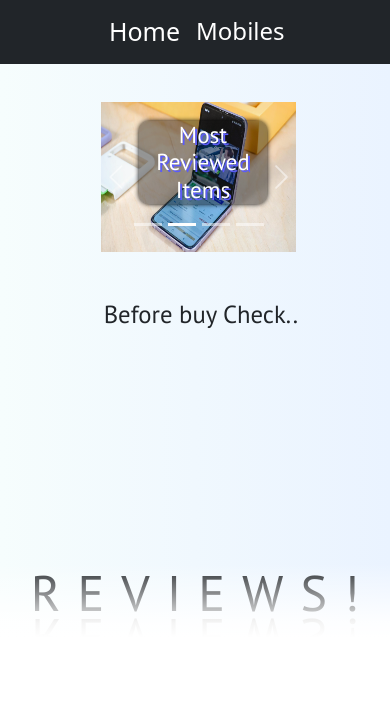
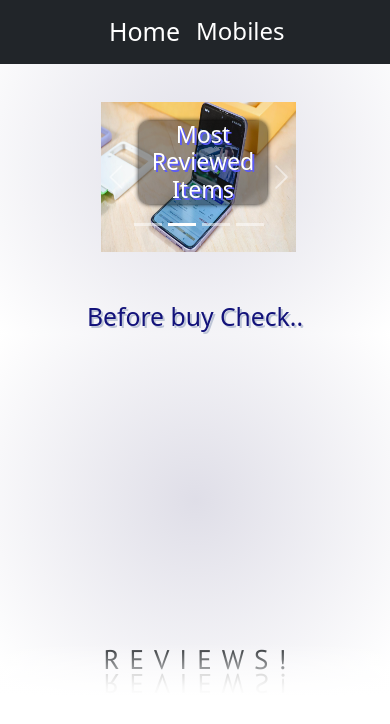
Before and after one commit to Anum23432/Filter-app, a React (Create React App) app: page / in a window 390 px wide. Shown: the top 724 px of the page. Built offline with nearby package versions, Linux system fonts and the light colour scheme.

Commit message:
filter app

```diff
--- a/src/App.css
+++ b/src/App.css
@@ -1,96 +1,122 @@
-body{
-  background: rgb(242, 251, 252);
-background: linear-gradient(90deg, rgb(246, 253, 253) 0%, rgb(241, 243, 247) 100%);
-filter: progid: DXImageTransform.Microsoft.gradient( startColorstr="#EBF4F5", endColorstr="#B5C6E0", GradientType=1 );
+@import url('https://fonts.googleapis.com/css2?family=Montserrat&family=Roboto:wght@500;700&display=swap');
+body {
+  font-family: 'Roboto', sans-serif;
+  /* background: linear-gradient( 0deg, rgba(231, 242, 247, 0.733) 70%, rgba(240, 206, 206, 0.582) 75%, rgba(255, 255, 255, 0.25) 90%, rgba(255, 255, 255, 0) 95%); */
+
+  /* background: hsla(246, 17%, 89%, 1); */
+
+  background: radial-gradient(circle, hsla(246, 17%, 89%, 1) 0%, hsla(0, 0%, 100%, 1) 100%);
+
+  /* background: -moz-radial-gradient(circle, hsla(246, 17%, 89%, 1) 0%, hsla(0, 0%, 100%, 1) 100%); */
+
+  /* background: -webkit-radial-gradient(circle, hsla(246, 17%, 89%, 1) 0%, hsla(0, 0%, 100%, 1) 100%); */
+
+  /* filter: progid: DXImageTransform.Microsoft.gradient( startColorstr="#DEDDE7", endColorstr="#FFFFFF", GradientType=1 ); */
+
+}
+.navbtn:hover{
+   box-shadow: 0 0 5px 0 whitesmoke;
+   border:1px white;
+
 }
 
- img{
+img {
+  height: 295px;
+}
 
-  height: 295px;
+img.d-block {
+  width: 192px;
+  height: 220px;
+}
 
+.nav {
+  margin-left: 1%;
 }
-img.d-block{
-  width:192px;
-  height:220px;
+
+.navbar:hover{
+  cursor: pointer;
 }
-.nav{
-  margin-left: 1%;
 
-}
-.box1{
-  width:400px;
+.box1 {
+  width: 400px;
   margin-left: 33%;
   box-shadow: 0 0 5px 0 grey;
   background-color: white;
 }
-.box2{
+
+.box2 {
   background-color: white;
 }
 
-
-img.pic{
-  width:90px;
+img.pic {
+  width: 90px;
   height: 90px;
-  margin:20px;
-  border:1px solid rgb(175, 175, 175);
+  margin: 20px;
+  border: 1px solid rgb(175, 175, 175);
   border-radius: 10px;
   box-shadow: 0 0 2px 0 black;
-  transition: 2ms  all;
+  transition: 2ms all;
+}
 
-}
-img.pic:hover{
-  cursor:pointer;
-  border:5px solid lightcyan;
+img.pic:hover {
+  cursor: pointer;
+  border: 5px solid lightcyan;
   box-shadow: 0 0 10px 0 purple;
 }
-.picture{
-  display:flex;
+
+.image {
+  display: flex;
   align-items: center;
   justify-content: center;
 }
 
-
-.carousel{
+.carousel {
   margin-top: 5%;
 }
-h1{
+
+h1 {
   margin-left: 42%;
 }
 
-h2{
-
-  display:flex;
+h2 {
+  display: flex;
   justify-content: center;
   align-items: center;
-  font-family: 'PT Sans', sans-serif;
-  margin-left: 3%;
+  /* margin-left: 3%; */
+  margin: 2px 20px !important;
+  color: rgb(18, 18, 122);
+  text-shadow: 2px 2px rgb(189, 197, 214);
+  font-size: 600;
+  border: 1px white;
+  border-radius: 10px;
 }
 
-h3{
-  color:white;
+h3 {
+  color: white;
   text-shadow: 2px 2px rgb(92, 92, 248);
   font-size: bold;
-  margin-bottom: 25%;
-  margin-left: 6%;
-  font-family: 'PT Sans', sans-serif;
   background-color: rgba(3, 3, 3, 0.397);
-  border:1px white;
+  border: 1px white;
   border-radius: 10px;
   box-shadow: 0 0 5px 0 black;
 }
-.abc{
-  display:flex;
+
+.abc {
+  display: flex;
   justify-content: center;
   align-items: center;
   /* min-height: 1vh; */
 }
-input[type="radio"]{
+
+input[type="radio"] {
   display: none;
 }
-.starric{
+
+.starric {
   cursor: pointer;
-  transition:color 200ms
+  transition: color 200ms
 }
+
 .comments {
   margin-top: 20px;
 }
@@ -106,7 +132,6 @@ display: none;
 
 .comment-form-title {
   font-size: 22px;
-  font-family: 'PT Sans', sans-serif;
 }
 
 .comment-form-textarea {
@@ -114,16 +139,15 @@ display: none;
   height: 80px;
   margin-bottom: 8px;
   margin-top: 8px;
-  border:transparent;
+  border: transparent;
   box-shadow: 0 0 10px 0 grey;
   border-radius: 10px;
   margin-left: 1%;
   cursor: pointer;
-  font-family: 'PT Sans', sans-serif;
+}
 
-}
-.comment-form-textarea:focus{
-  outline:none;
+.comment-form-textarea:focus {
+  outline: none;
 }
 
 .comment-form-button {
@@ -153,7 +177,6 @@ display: none;
 .comment {
   display: flex;
   margin-bottom: 28px;
-  font-family: 'PT Sans', sans-serif;
 }
 
 .comment-image-container {
@@ -162,16 +185,13 @@ display: none;
 
 .comment-image-container img {
   border-radius: 50px;
-  width:40px;
-  height:40px;
+  width: 40px;
+  height: 40px;
 }
 
 .comment-right-part {
-  width:100%;
-
-
+  width: 100%;
 }
-
 
 .comment-content {
   display: flex;
@@ -209,8 +229,6 @@ display: none;
 
 
 
-
-
 .overlay {
 	position: absolute;
 	bottom: 0;
@@ -234,17 +252,16 @@ display: none;
   font-style:normal;
 	font-size: 65px;
 	display: flex;
+  margin-top: 30px;
 	position: absolute;
-	bottom: 9vh;
+	bottom: 10vh;
 	left: 50%;
 	transform: translateX(-50%);
 	user-select: none;
 }
 
 .wrapper {
-		padding-left: 20px;
-		padding-right: 20px;
-		padding-top: 20px;
+	padding:10px;
 }
 .letter {
 			transition: ease-out 1s;
@@ -255,131 +272,89 @@ display: none;
 			color: #999;
 			transition: ease-in 3s, ease-out 3s;
 }
+
 .wrapper:hover .letter {
+  transform: translateY(-20%);
+}
 
-				transform: translateY(-30%);
-}
 .wrapper:hover .hadow {
   opacity: 0;
-				transform: translateY(30%);
-			}
-@media only screen and (max-width: 780px) {
-  body{
-  background: rgb(242, 251, 252);
-  background: linear-gradient(90deg, rgb(246, 253, 253) 0%, rgb(234, 243, 255) 100%);
-  filter: progid: DXImageTransform.Microsoft.gradient( startColorstr="#EBF4F5", endColorstr="#B5C6E0", GradientType=1 );
+  transform: translateY(20%);
 }
 
-img{
+@media only screen and (max-width: 780px) {
 
+  img {
     height: 280px;
   }
-
-  h1{
+  h1 {
     margin-left: 35%;
   }
-
-   h2{
-    display:flex;
-    justify-content: center;
-    align-items: center;
-    font-family: 'PT Sans', sans-serif;
+  h2 {
+    /* margin-left: 3%; */
+    font-size: 600;
+    border: 1px white;
+    border-radius: 10px;
     margin-top: 13%;
-    font-size: 50px bold;
+    /* font-size: 50px bold; */
   }
-
-  img.d-block{
-    width:300px;
-    height:150px;
+  img.d-block {
+    width: 300px;
+    height: 150px;
   }
-
-  h3{
-    color:white;
+  h3 {
+    color: white;
     text-shadow: 2px 2px rgb(92, 92, 248);
     font-size: bold;
     margin-bottom: 25%;
     margin-left: 6%;
-    font-family: 'PT Sans', sans-serif;
     background-color: rgba(3, 3, 3, 0.397);
-    border:1px white;
+    border: 1px white;
     border-radius: 10px;
     box-shadow: 0 0 5px 0 black;
   }
-  .box1{
-    width:350px;
+  .box1 {
+    width: 350px;
     margin-left: 11px;
     box-shadow: 0 0 5px 0 grey;
     background-color: white;
   }
-  .box2{
+  .box2 {
     background-color: white;
   }
-
-  img.pic{
-    width:50px;
+  img.pic {
+    width: 50px;
     height: 50px;
-    margin:10px;
-    display:inline-flex;
-
+    margin: 10px;
+    display: inline-flex;
   }
-  .nav{
+  .nav {
     margin-left: 5%;
   }
-
-  .carousel{
-    width:100%;
+  .carousel {
+    width: 100%;
     margin-top: 20%;
   }
   .overlay {
     position: absolute;
     bottom: 0;
     left: 0;
-    width: 100%;
-    height: 35vh;
     z-index: 100;
-
-
-    background: linear-gradient(
-      0deg,
-      rgba(255, 255, 255, 1) 70%,
-      rgba(255, 255, 255, 0.9) 75%,
-      rgba(255, 255, 255, 0.25) 90%,
-      rgba(255, 255, 255, 0) 95%
-    );
+    /* background: linear-gradient( 0deg, rgba(255, 255, 255, 1) 70%, rgba(255, 255, 255, 0.9) 75%, rgba(255, 255, 255, 0.25) 90%, rgba(255, 255, 255, 0) 95%); */
+  }
+  .text {
+    font-size: 27px;
+    bottom: 16vh;
+    left: 50%;
+    transform: translateX(-50%);
   }
 
-  .text {
-    font-family: 'PT Sans', sans-serif;
-    font-size: 50px;
-    display: flex;
-    position: absolute;
-    bottom: 20vh;
-    left: 50%;
-    transform: translateX(-50%);
-    user-select: none;
-  }
-
-  .wrapper {
-      padding-left: 8.5px;
-      padding-right: 8.5px;
-      padding-top: 8.5px;
-
-  }
   .letter {
     transition: ease-out 1s;
     transform: translateY(40%);
   }
-  .hadow {
-        transform: scale(1, -1);
-        color: #999;
-        transition: ease-in 3s, ease-out 3s;
+  .wrapper {
+    padding:5px;
   }
-  .wrapper:hover .letter {
 
-          transform: translateY(-100%);
 }
-  .wrapper:hover .hadow {
-          opacity: 0;
-          transform: translateY(100%);
-        }
-      }
```
Lines whose indentation alone changed are shown as unchanged.
